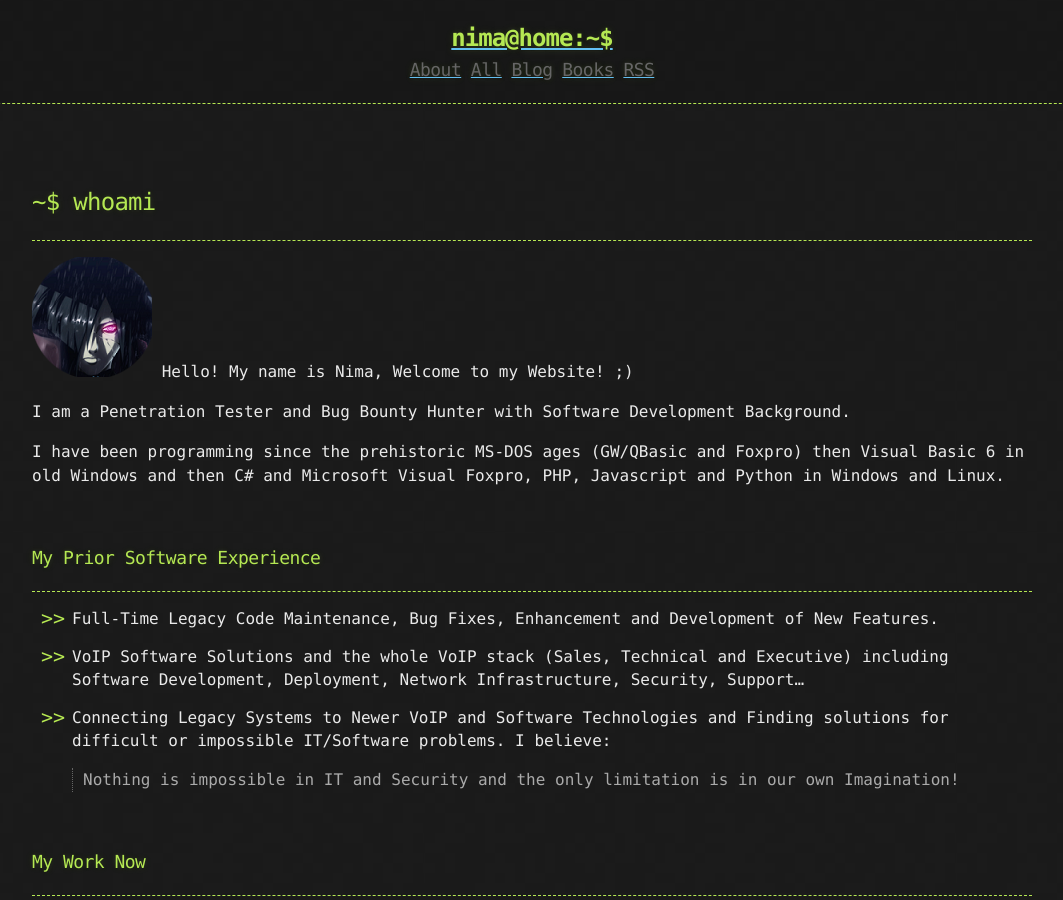
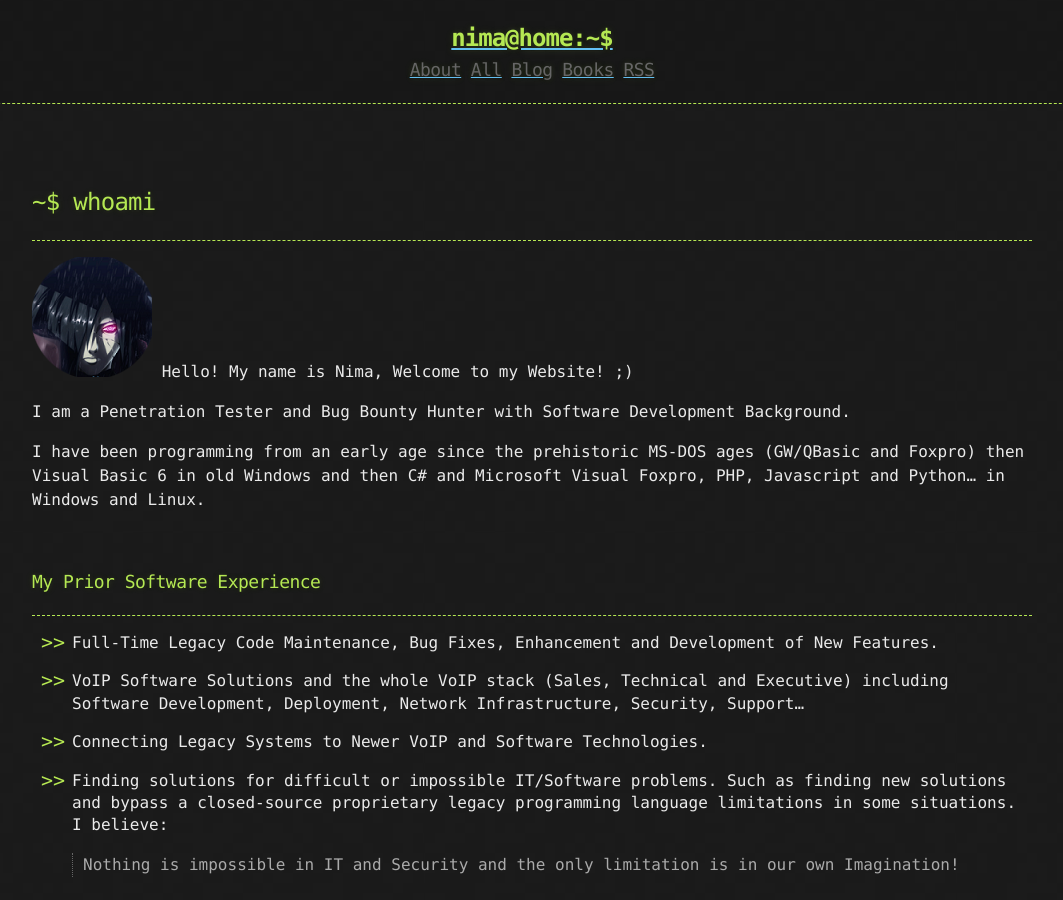
Before and after one commit to CamoCatX/camocatx.github.io, a Jekyll site: the page built from about.md, in a window 1280 px wide and 900 px high. Shown: the whole window, without its empty margins (108-1171 px from the left). Built offline with Jekyll 4.4.1, drawn with Linux system fonts in a browser that asks for light colours.

Commit message:
Update about.md

```diff
--- a/about.md
+++ b/about.md
@@ -11,7 +11,7 @@ title: About
 
 I am a Penetration Tester and Bug Bounty Hunter with Software Development Background.
 
-I have been programming since the prehistoric MS-DOS ages (GW/QBasic and Foxpro) then Visual Basic 6 in old Windows and then C# and Microsoft Visual Foxpro, PHP, Javascript and Python in Windows and Linux.
+I have been programming from an early age since the prehistoric MS-DOS ages (GW/QBasic and Foxpro) then Visual Basic 6 in old Windows and then C# and Microsoft Visual Foxpro, PHP, Javascript and Python... in Windows and Linux.
 
 <br>
 ### My Prior Software Experience
@@ -21,7 +21,9 @@ I have been programming since the prehistoric MS-DOS ages (GW/QBasic and Foxpro)
 
 * VoIP Software Solutions and the whole VoIP stack (Sales, Technical and Executive) including Software Development, Deployment, Network Infrastructure, Security, Support...
 
-* Connecting Legacy Systems to Newer VoIP and Software Technologies and Finding solutions for difficult or impossible IT/Software problems. I believe:
+* Connecting Legacy Systems to Newer VoIP and Software Technologies.
+
+* Finding solutions for difficult or impossible IT/Software problems. Such as finding new solutions and bypass a closed-source proprietary legacy programming language limitations in some situations. I believe:
 
 > Nothing is impossible in IT and Security and the only limitation is in our own Imagination!
 
```
